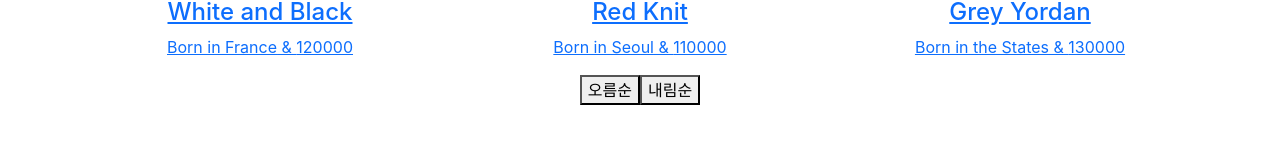
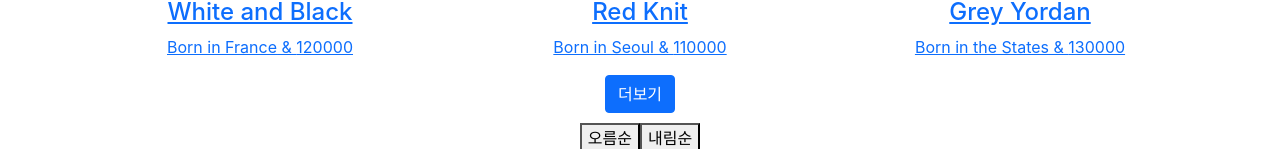
Before and after one commit to kimhyunsoon/react_practice, a React (Create React App) app: page / in a window 1280 px wide. Shown: the part 675-824 px from the top of the page. Before the commit the page ends 800 px from the top, so only its background shows below. Built offline with nearby package versions, Linux system fonts and the light colour scheme.

Commit message:
axios 비동기통신

```diff
--- a/package.json
+++ b/package.json
@@ -6,6 +6,7 @@
     "@testing-library/jest-dom": "^5.11.4",
     "@testing-library/react": "^11.1.0",
     "@testing-library/user-event": "^12.1.10",
+    "axios": "^0.21.4",
     "bootstrap": "^5.1.0",
     "react": "^17.0.2",
     "react-bootstrap": "^2.0.0-beta.6",
--- a/src/App.js
+++ b/src/App.js
@@ -7,12 +7,13 @@ import { useState } from 'react';
 import {shoesData} from './data.js'
 import { Link, Route, Switch } from 'react-router-dom';
 import Detail from './Detail.js'
+import axios from 'axios';
 
 function App() {
 
 	let [shoes, shoesCng] = useState(shoesData);
 
-
+  let [loading, loadgingCng] = useState(false);
 
   function shoesSort(order){
     var newArr = [...shoes]
@@ -78,6 +79,38 @@ function App() {
               }
             </div>
           </div>
+
+          {/* axios 비동기통신 */}
+          <div style={{marginBottom:'10px'}}>
+            <button onClick={()=>{
+
+              loadgingCng(true)
+
+              axios.get('https://codingapple1.github.io/shop/data2.json')
+              .then((r)=>{
+
+                loadgingCng(false)
+                var newArr = [...shoes, ...r.data];
+                shoesCng(newArr)
+
+              })
+              .catch((e)=>{
+
+                console.error(e)
+                loadgingCng(false)
+
+              })
+              // post 는 axios.past('url', {json 정보}).then();
+            }} className="btn btn-primary">더보기</button>
+          </div>
+
+          {
+            loading
+            ? <p>로딩중</p>
+            : null
+          }
+
+
           <button onClick={()=>{
             shoesSort('asc')
           }}>오름순</button>
--- a/src/Detail.js
+++ b/src/Detail.js
@@ -1,3 +1,4 @@
+import axios from "axios";
 import React, { useEffect, useState } from "react"
 import { useHistory, useParams } from "react-router-dom";
 import styled from "styled-components";
@@ -14,6 +15,7 @@ let Boxh4 = styled.h4`
 
 function Detail(p){
   useEffect(()=>{
+
     let timer = setTimeout(()=>{
       alertToggleCn(false)
     },2000)
@@ -21,7 +23,9 @@ function Detail(p){
     return function DetailUnmount(){
       console.log('언마운트')
     }
-  });
+
+  },[]);
+  // ,[]를 추가하면 업데이트시에는 실행하지 않음, 첫 로드에만 실행함
 
 
   let {idx} = useParams();
```
Also changed, not shown: 1 other file (tests, documents, lock files or other folders).
